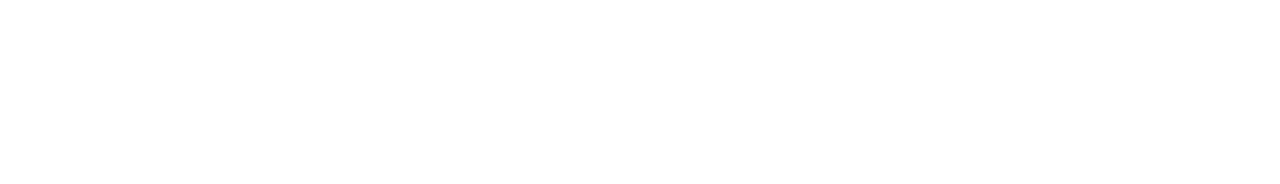
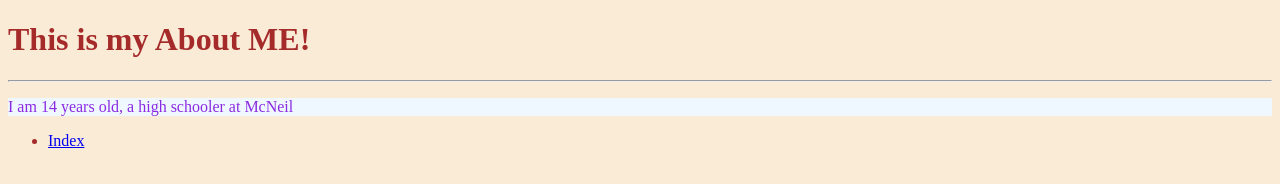
Before and after one commit to kdua28/krishdua-portfolio, a plain HTML site: page about.html in a window 1280 px wide. Drawn offline with Linux system fonts and the light colour scheme.

Commit message:
finished styling and 2 parts of the html

```diff
--- a/about.html
+++ b/about.html
@@ -0,0 +1,17 @@
+<!DOCTYPE html>
+<html lang="en">
+<head>
+    <meta charset="UTF-8">
+    <meta name="viewport" content="width=device-width, initial-scale=1.0">
+    <link rel="stylesheet" href="style.css">
+    <title>Document</title>
+</head>
+<body>
+    <h1> This is my About ME!</h1>
+    <hr>
+    <p> I am 14 years old, a high schooler at McNeil</p>
+    <ul>
+        <li><a href="index.html" class=" nav"> Index </a></li>
+    </ul>
+</body>
+</html>
--- a/style.css
+++ b/style.css
@@ -1,10 +1,13 @@
 body{
-    background-color: blueviolet;
-    color:chartreuse;
+    background-color:antiquewhite;
+    color:brown;
 
 }
 
 p{
-    background-color: aquamarine;
+    background-color:aliceblue;
     color: blueviolet;
 }
+.nav{
+    color:
+}
```
Also changed, not shown: index.html (+5 -1 lines).
